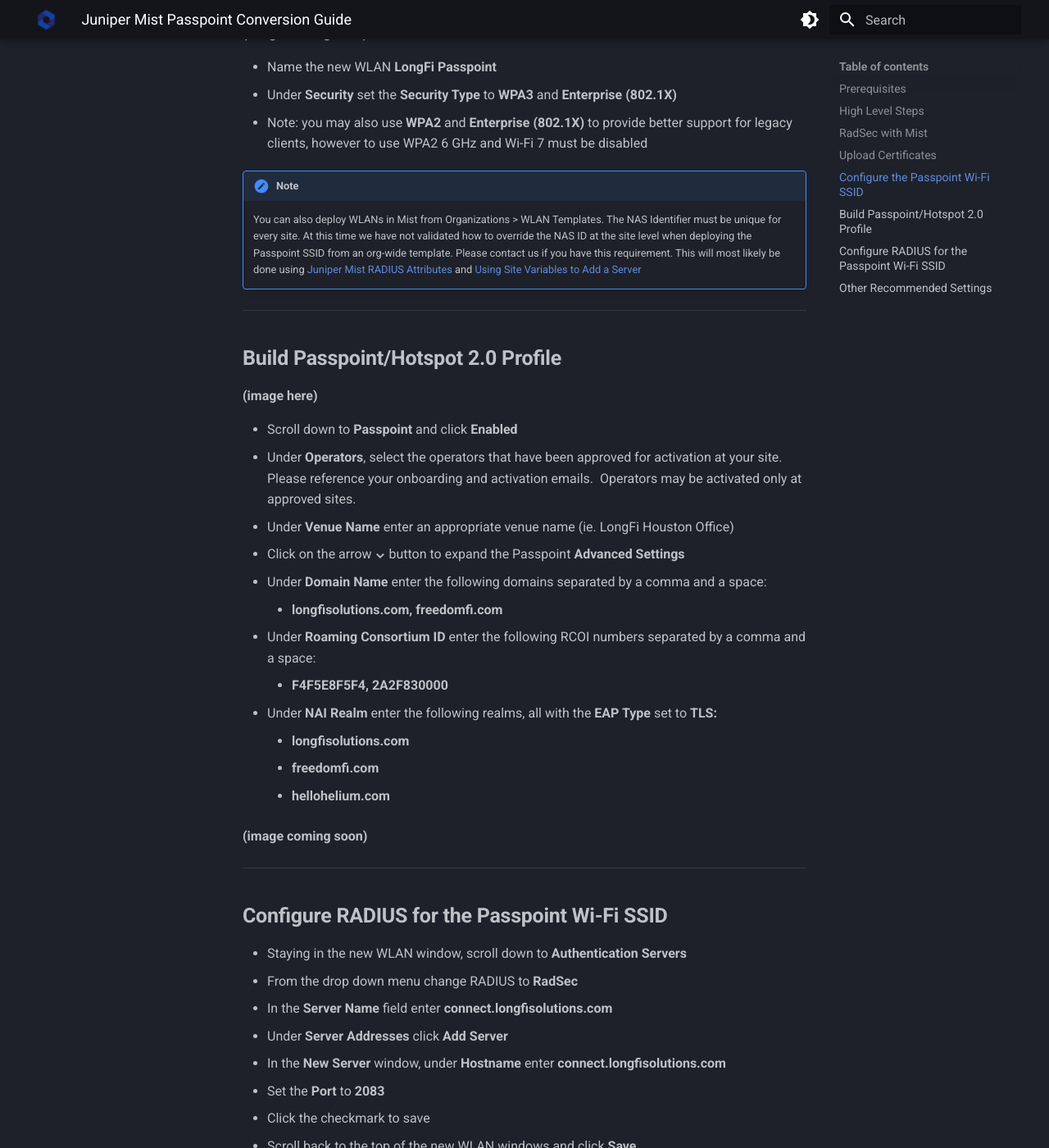
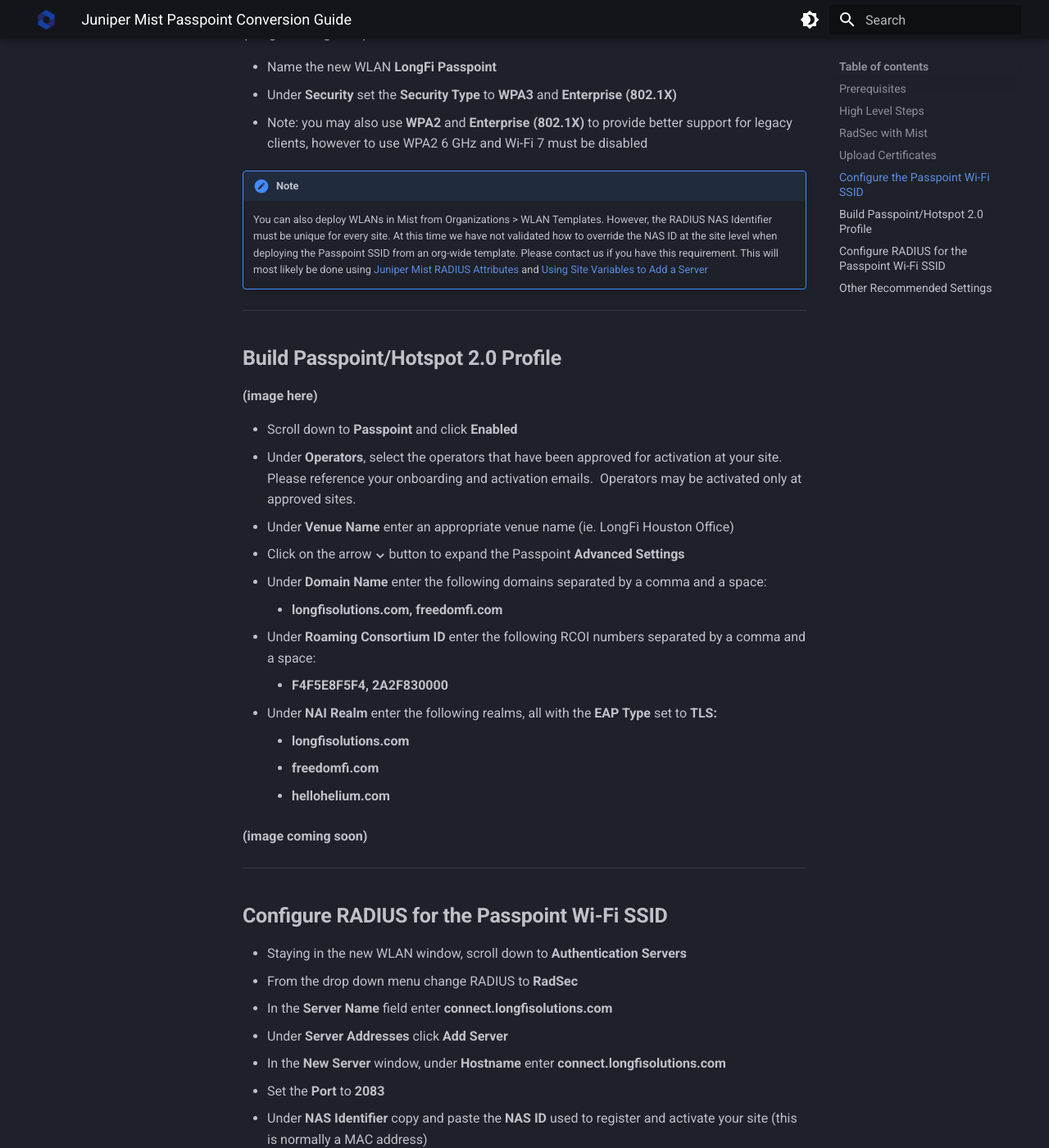
Before and after one commit to LongFi-Solutions/longfi-solutions.github.io, an MkDocs documentation site: the page built from docs/deployment/mist.md, in a window 1280 px wide and 1400 px high, scrolled down 2612 px. Shown: the whole window at 82% size. Built offline with MkDocs 1.6.1 and Material for MkDocs 9.7.7, drawn with Linux system fonts in a browser that asks for light colours.

Commit message:
Update Deployment Guides “mist”

```diff
--- a/docs/deployment/mist.md
+++ b/docs/deployment/mist.md
@@ -89,7 +89,7 @@ Click **Add WLAN**
 - Note: you may also use **WPA2** and **Enterprise (802.1X)** to provide better support for legacy clients, however to use WPA2 6 GHz and Wi-Fi 7 must be disabled
 
 !!!note
-    You can also deploy WLANs in Mist from Organizations > WLAN Templates.  The NAS Identifier must be unique for every site.  At this time we have not validated how to override the NAS ID at the site level when deploying the Passpoint SSID from an org-wide template.  Please contact us if you have this requirement.  This will most likely be done using [Juniper Mist RADIUS Attributes](https://www.juniper.net/documentation/us/en/software/mist/mist-wireless/topics/topic-map/radius-attributes.html#:~:text=NAS%2DIdentifier,%7B%7BSITE_NAME%7D%7D) and [Using Site Variables to Add a Server](https://www.juniper.net/documentation/us/en/software/mist/mist-wireless/topics/topic-map/radius-configuration.html#task_pbr_sqs_31c)
+    You can also deploy WLANs in Mist from Organizations > WLAN Templates.  However, the RADIUS NAS Identifier must be unique for every site.  At this time we have not validated how to override the NAS ID at the site level when deploying the Passpoint SSID from an org-wide template.  Please contact us if you have this requirement.  This will most likely be done using [Juniper Mist RADIUS Attributes](https://www.juniper.net/documentation/us/en/software/mist/mist-wireless/topics/topic-map/radius-attributes.html#:~:text=NAS%2DIdentifier,%7B%7BSITE_NAME%7D%7D) and [Using Site Variables to Add a Server](https://www.juniper.net/documentation/us/en/software/mist/mist-wireless/topics/topic-map/radius-configuration.html#task_pbr_sqs_31c)
 
 ***
 
@@ -122,7 +122,11 @@ Click **Add WLAN**
 - Under **Server Addresses** click **Add Server**
 - In the **New Server** window, under **Hostname** enter **connect.longfisolutions.com**
 - Set the **Port** to **2083**
+- Under **NAS Identifier** copy and paste the **NAS ID** used to register and activate your site (this is normally a MAC address)
 - Click the checkmark to save
+
+**(image coming soon)**
+
 - Scroll back to the top of the new WLAN windows and click **Save**
 
 **(image coming soon)**
```
